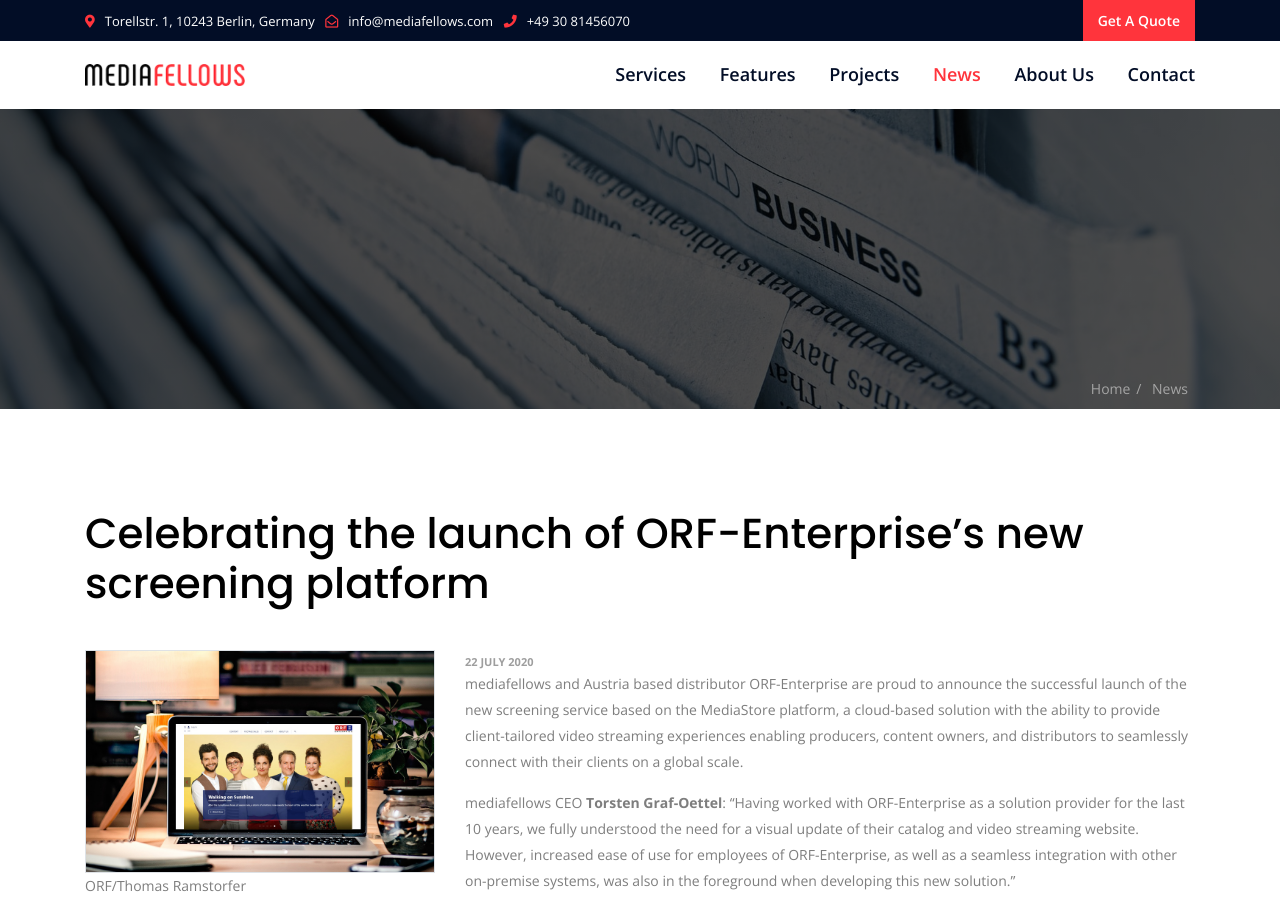
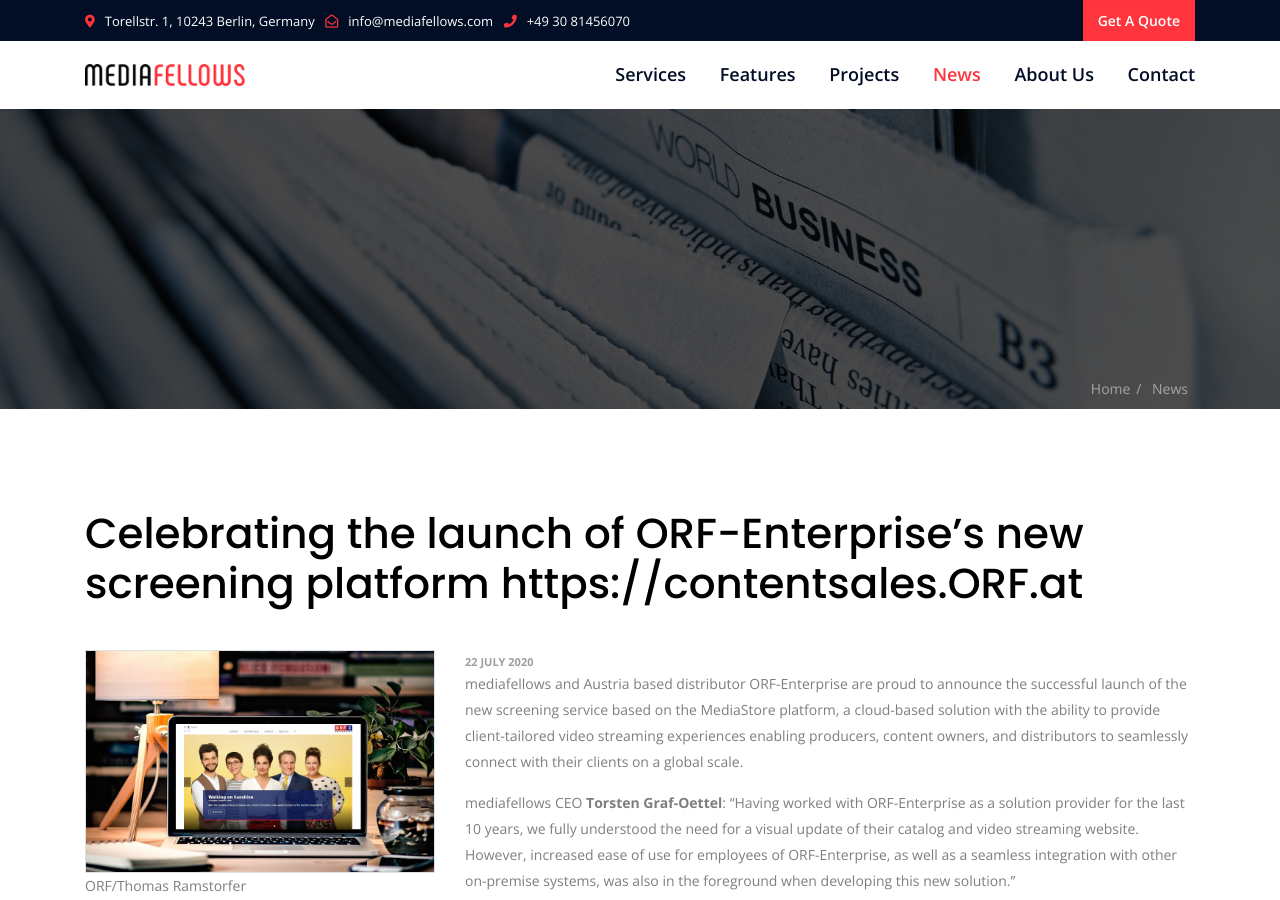
Before and after one commit to mediafellows/mediafellows.github.io, a Jekyll site: the page built from collections/_news/20200722_mediafellows-ORF_Content_Sales_Press_Release.md, in a window 1280 px wide and 900 px high. Built offline with Jekyll 4.4.1, drawn with Linux system fonts in a browser that asks for light colours; some of the changed lines change nothing that is shown.

Commit message:
revert removing URL from ORF's headline

```diff
--- a/collections/_news/20200722_mediafellows-ORF_Content_Sales_Press_Release.md
+++ b/collections/_news/20200722_mediafellows-ORF_Content_Sales_Press_Release.md
@@ -1,7 +1,7 @@
 ---
 layout: news
 header_image: "/assets/img/bg/news.jpg"
-title: Celebrating the launch of ORF-Enterprise’s new screening platform
+title: Celebrating the launch of ORF-Enterprise’s new screening platform https://contentsales.ORF.at
 date: 22.07.2020
 image: /assets/img/news/20200722_mediafellows-ORF_Content_Sales_Press_Release.jpg
 image_credits: ORF/Thomas Ramstorfer
```
